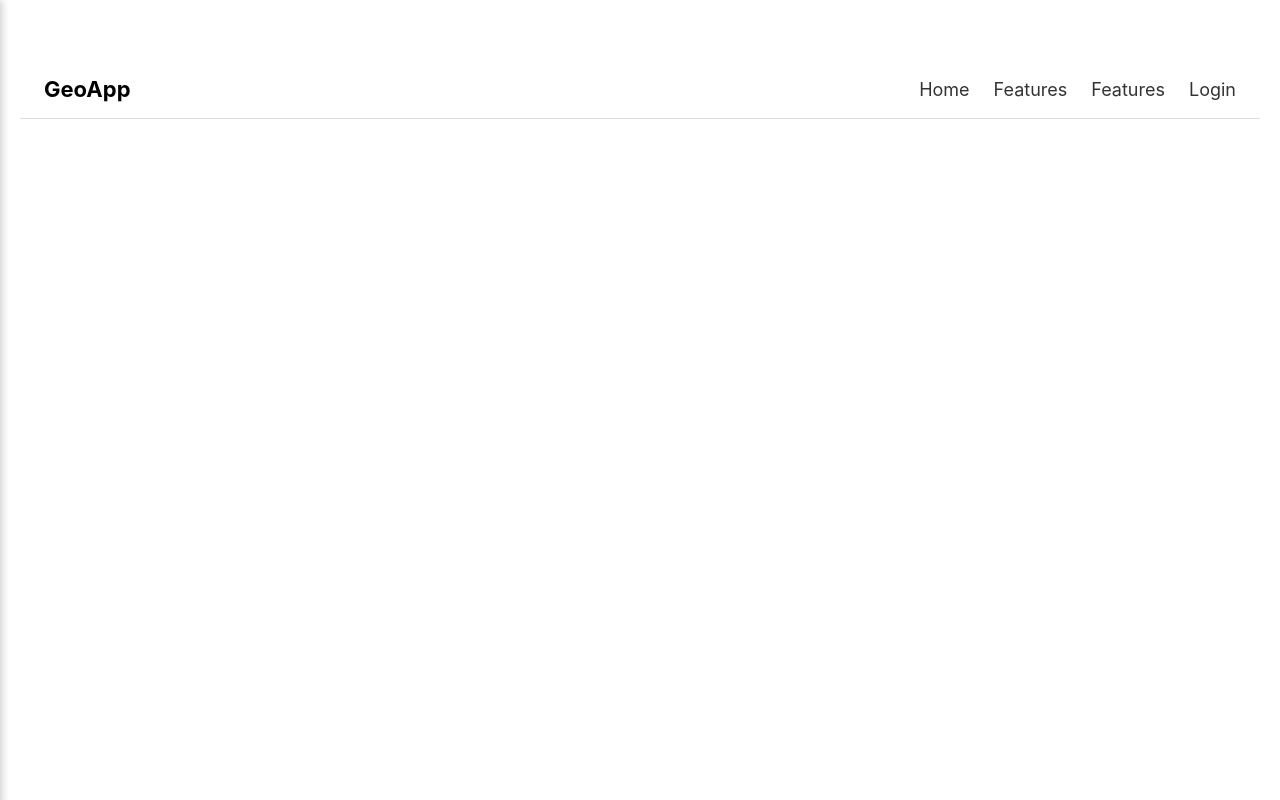
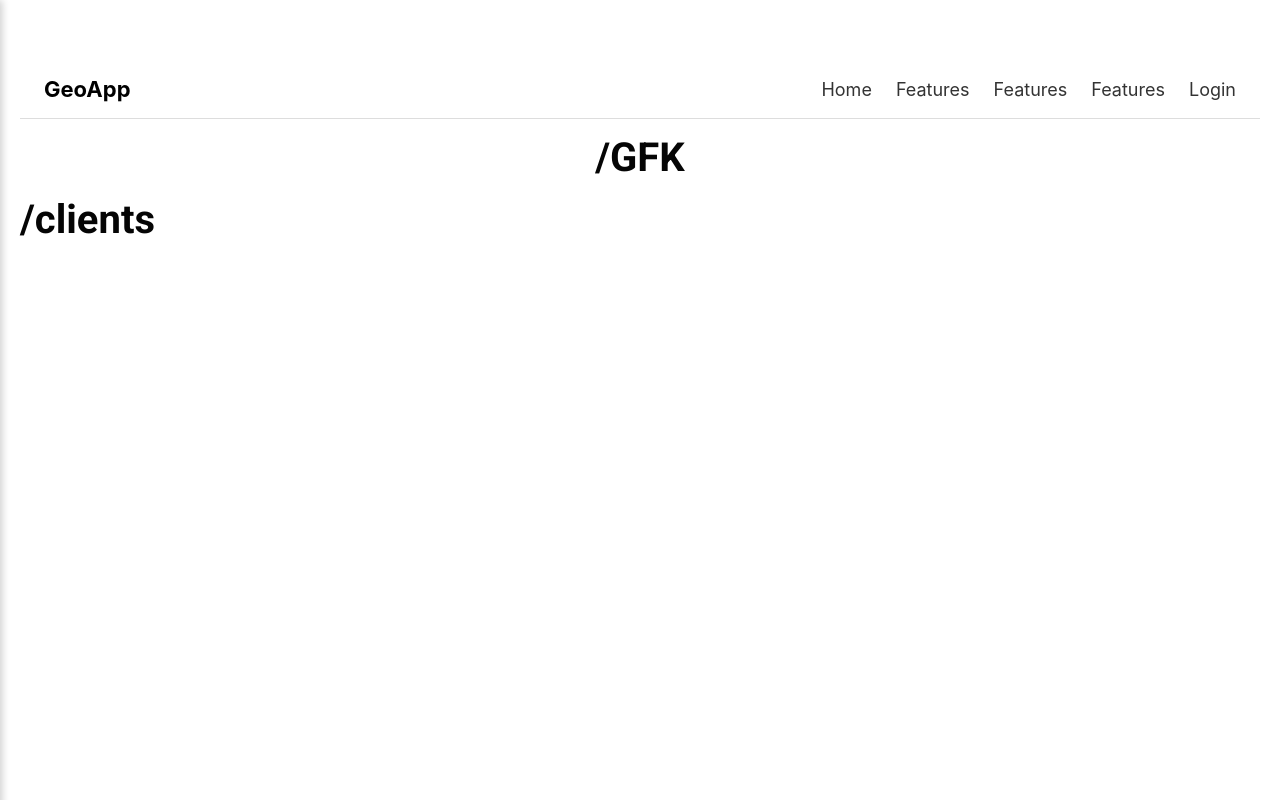
Before and after one commit to mazenongithub/gfk-civilengineer, a React (Create React App) app: page /gfk in a window 1280 px wide. Built offline with nearby package versions, Linux system fonts and the light colour scheme; no server answers.

Commit message:
added /company

```diff
--- a/src/App.js
+++ b/src/App.js
@@ -14,6 +14,7 @@ import GFK from './components/gfk'
 import { Link } from 'react-router-dom';
 import Landing from './components/landing';
 import Clients from './components/clients';
+import Company from './components/company'
 
 
 class App extends Component {
@@ -58,6 +59,21 @@ class App extends Component {
       <a href="#">Features</a>
     );
   }
+
+  companyLink(){
+
+    const gfk = new GFK();
+    const user = gfk.getUser.call(this);
+
+    return user && user._id ? (
+      <Link onClick={() => { this.closeMenu() }} to={`/gfk`}>Company</Link>
+    ) : (
+      <a href="#">Features</a>
+    );
+
+  }
+
+
 
   loginLink() {
     const gfk = new GFK();
@@ -163,6 +179,7 @@ class App extends Component {
             {/* Desktop Links */}
             <div className="nav-links">
               {this.homeLink()}
+              {this.companyLink()}
               {this.projectsLink()}
               {this.profileLink()}
               {this.loginLink()}
@@ -182,6 +199,7 @@ class App extends Component {
             <button className="close-btn" onClick={() => { this.closeMenu() }}>×</button>
 
             {this.homeLink()}
+            {this.companyLink()}
             {this.projectsLink()}
             {this.profileLink()}
             {this.loginLink()}
@@ -216,6 +234,7 @@ class App extends Component {
             <div style={{ ...styles.generalContainer }}>
               <Switch>
                 <Route exact path="/" component={Landing} />
+                <Route exact path="/gfk" component={Company} />
                 <Route exact path="/access/login" component={Login} />
                 <Route exact path="/gfk/clients" component={Clients} />
                 <Route exact path="/:engineerid/profile" render={showprofile} />
--- a/src/components/clients.js
+++ b/src/components/clients.js
@@ -154,7 +154,16 @@ class Clients extends Component {
         return (
             <div style={{ ...styles.generalContainer }}>
 
-                <div style={{ ...styles.generalContainer, ...styles.bottomMargin15 }}>
+            <div style={{ ...styles.generalContainer, ...styles.bottomMargin15, ...styles.alignCenter, ...styles.topMargin15 }}>
+                    <Link
+                        style={{ ...styles.generalFont, ...headerFont, ...styles.generalLink, ...styles.boldFont }}
+                        to={`/gfk`}>
+                        /gfk
+                    </Link>
+
+                </div>
+
+                <div style={{ ...styles.generalContainer, ...styles.bottomMargin15, ...styles.alignCenter }}>
                     <Link
                         style={{ ...styles.generalFont, ...headerFont, ...styles.generalLink, ...styles.boldFont }}
                         to={`/gfk/clients`}>
@@ -163,7 +172,7 @@ class Clients extends Component {
 
                 </div>
 
-                <div style={{ ...styles.generalContainer, ...styles.generalFont, ...styles.bottomMargin15 }}>
+                <div style={{ ...styles.generalContainer, ...styles.generalFont, ...styles.bottomMargin15, ...styles.alignCenter }}>
                     <select style={{ ...regularFont, ...styles.mediumWidth }}
                         value={this.state.activeclientid}
                         onChange={event => { this.setState({ activeclientid: event.target.value }) }}>
--- /dev/null
+++ b/src/components/company.js
@@ -0,0 +1,66 @@
+import React, { Component } from 'react';
+import * as actions from './actions';
+import { connect } from 'react-redux';
+import { MyStylesheet } from './styles'
+import GFK from './gfk';
+import { Link } from 'react-router-dom';
+
+class Company extends Component {
+
+    constructor(props) {
+        super(props);
+        this.state = { render: '', width: 0, height: 0 }
+        this.updateWindowDimensions = this.updateWindowDimensions.bind(this)
+    }
+    componentDidMount() {
+        window.addEventListener('resize', this.updateWindowDimensions);
+        this.updateWindowDimensions();
+
+    }
+    componentWillUnmount() {
+        window.removeEventListener('resize', this.updateWindowDimensions);
+    }
+    updateWindowDimensions() {
+        this.setState({ width: window.innerWidth, height: window.innerHeight });
+    }
+
+
+    render() {
+        const styles = MyStylesheet();
+        const gfk = new GFK();
+        const headerFont = gfk.getHeaderFont.call(this)
+        const regularFont = gfk.getRegularFont.call(this)
+
+        return (<div style={{ ...styles.generalContainer }}>
+
+            <div style={{ ...styles.generalContainer, ...styles.topMargin15, ...styles.bottomMargin15, ...styles.alignCenter }}>
+
+                <Link style={{ ...styles.generalLink, ...styles.generalFont, ...headerFont, ...styles.boldFont }} to={`/gfk`}>/GFK</Link>
+
+            </div>
+
+            <div style={{ ...styles.generalFlex, ...styles.bottomMargin15 }}>
+                <div style={{ ...styles.flex1 }}>
+                    <Link style={{ ...styles.generalLink, ...styles.generalFont, ...headerFont, ...styles.boldFont }} to={`/gfk/clients`}>/clients</Link>
+                </div>
+                <div style={{ ...styles.flex1 }}>&nbsp;
+                </div>
+
+            </div>
+
+
+
+        </div>)
+
+    }
+
+}
+
+function mapStateToProps(state) {
+    return {
+        myuser: state.myuser,
+        projects: state.projects,
+        company: state.company
+    }
+}
+export default connect(mapStateToProps, actions)(Company);
--- a/src/components/landing.css
+++ b/src/components/landing.css
@@ -99,7 +99,6 @@
 
 /* --- LANDING CONTENT --- */
 .landing-content {
-  text-align: center;
   padding: 60px 20px;
 }
 
--- a/src/components/styles.js
+++ b/src/components/styles.js
@@ -9,6 +9,9 @@ export function MyStylesheet() {
         },
         alignLeft:{
             textAlign:'left'
+        },
+        topMargin15:{
+            marginTop:'15px'
         },
         generalButton: {
             border: '0px',
--- a/src/components/viewfieldreport.js
+++ b/src/components/viewfieldreport.js
@@ -414,7 +414,9 @@ class ViewFieldReport extends Component {
 
 function mapStateToProps(state) {
     return {
-        myuser: state.myuser
+        myuser: state.myuser,
+        projects:state.projects,
+        company:state.company
     }
 }
 export default connect(mapStateToProps, actions)(ViewFieldReport);
```
